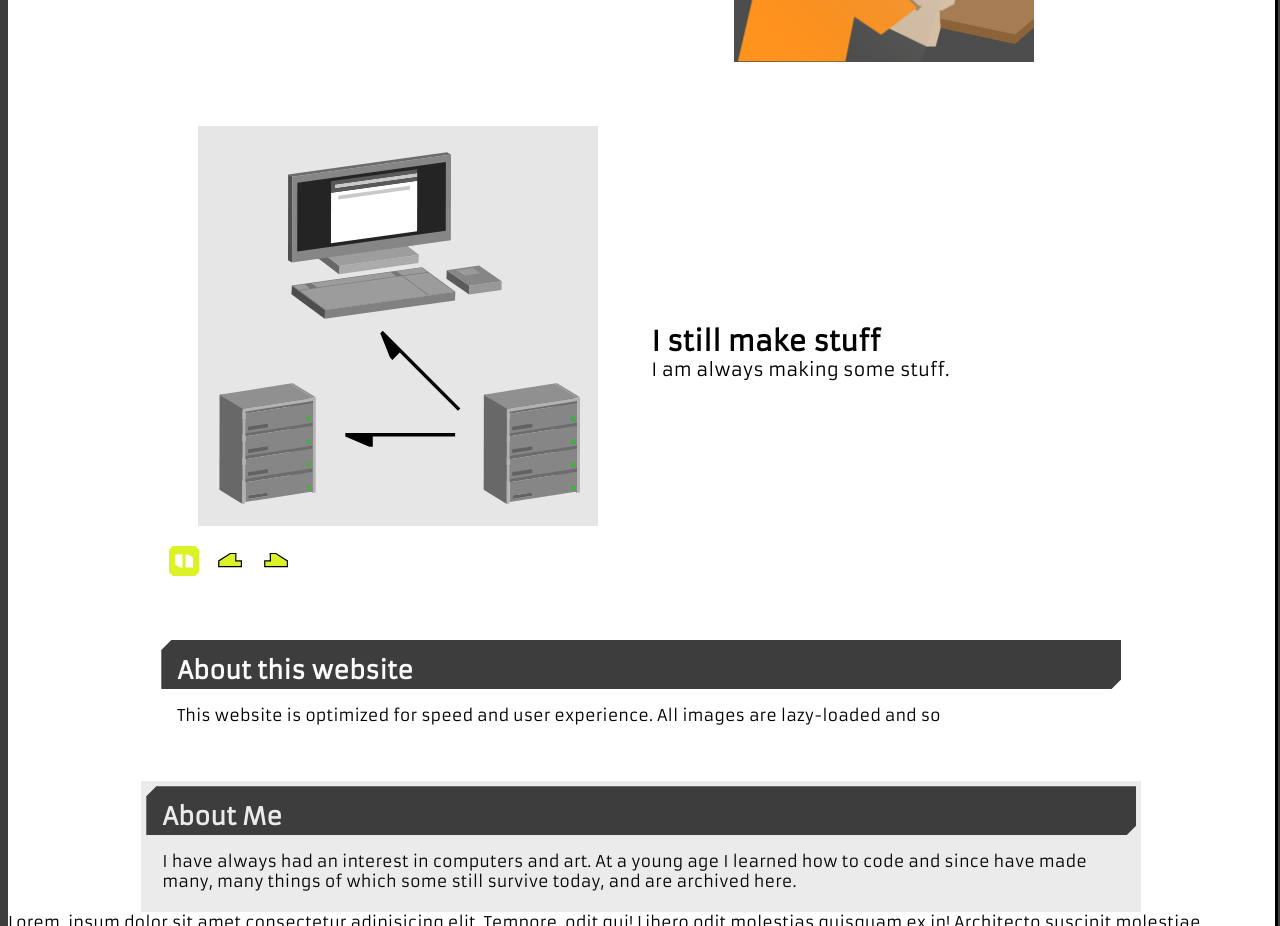
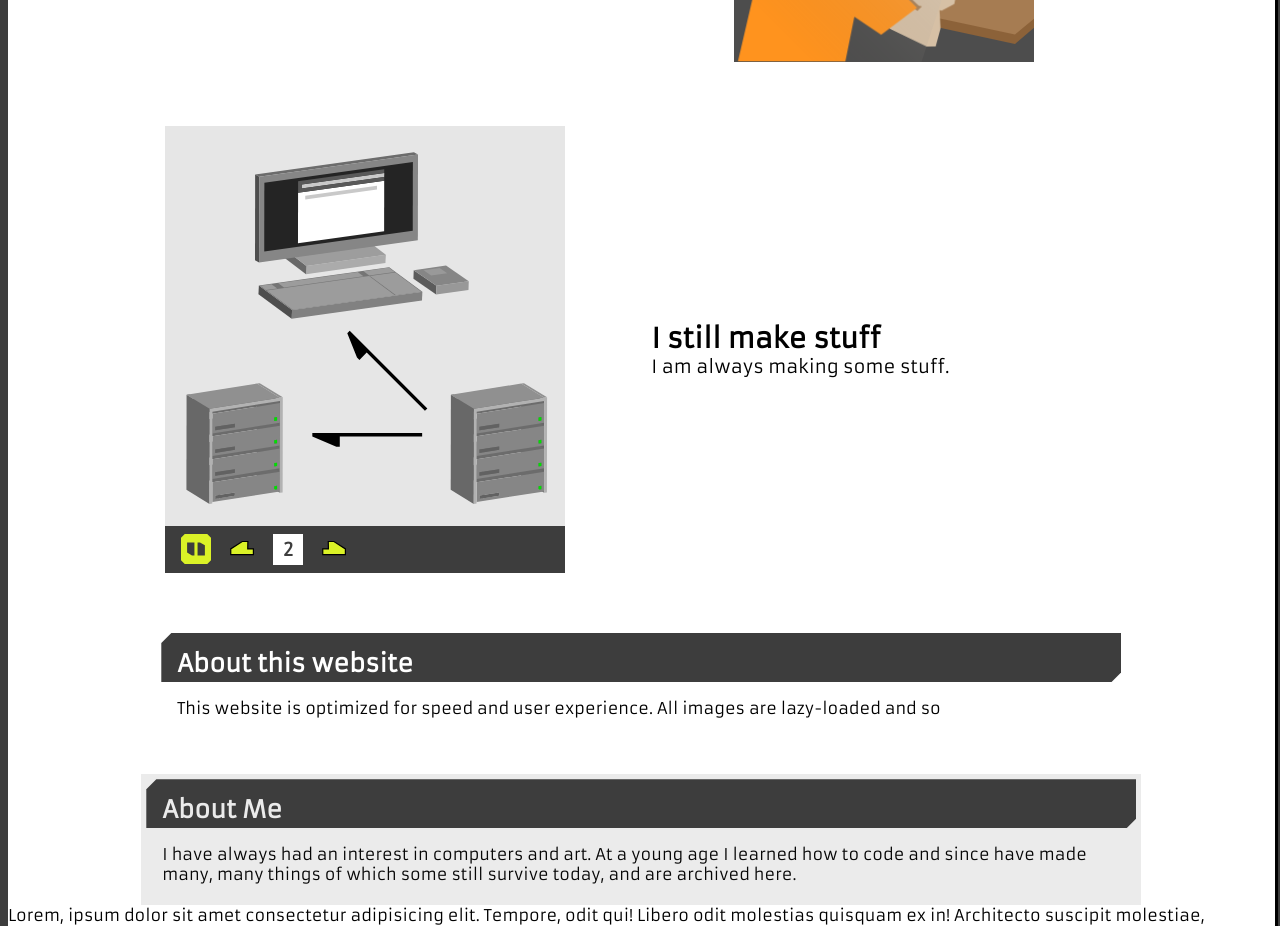
Before and after one commit to ChrisJackem/port_app, a Next.js app: page /about in a window 1280 px wide. Shown: the part 900-1826 px from the top of the page. Built offline with nearby package versions, Linux system fonts and the light colour scheme; a web font is replaced by a local one.

Commit message:
Scematic animation 2

```diff
--- a/src/components/animations/schem/schem.module.css
+++ b/src/components/animations/schem/schem.module.css
@@ -1,23 +1,33 @@
-
+.main_container{
+    gap: 0px;
+    /* align-items: center; */
+    justify-content: center;
+    width: 400px;
+}
 
 .button_container{
-    padding: 0.25rem;
-
+    padding: 0.5rem 1rem;
+    background-color: var(--background);
 }
 
 .svg_btn{
     width: 30px;
     height: 30px;
 }
+.frame_display{
+    background-color: var(--foreground);
+    color: var(--background);
+    padding: 0.25rem;
+    width: 30px;
+    font-weight: bolder;
+    text-align: center;
+}
 
-.active{
-    background-color: red;
-}
 .svg_image{
     width: 400px;
     height: 400px;
     overflow: hidden;
-    margin: 0 auto;
+    /* margin: 0 auto; */
 }
 
 .frame_el{
@@ -28,28 +38,12 @@
     opacity: 1;
 }
 
-.frame_scale{
-    /* transform: scale(0.6); */
-    opacity: 0;
-    transition: all 1s ease-out;
-}
-.frame_scale.active{
-    opacity: 1;
-    /* transform: scale(1); */
-}
-
-.scale_r_to_l{
-    transform-origin: top left;
-    transform: scale(0);
-}
-
-.scale_r_to_l.active{
-
-}
-
 @media screen and (max-width: 600px) {
     .svg_image{
         width: 300px;
         height: 300px;
     }
+    .main_container{
+        width: 300px;
+    }
 }
--- a/src/components/animations/schem/schem.tsx
+++ b/src/components/animations/schem/schem.tsx
@@ -47,27 +47,26 @@ const Schem = () => {
     }, [isInView])
 
     return (
-    <div ref={containerRef} className='flex-column'>
-        {/* <p>{frame}</p> */}
+    <div ref={containerRef} className={`flex-column ${styles.main_container}`}>
         <SchemSvg frame={frame}/>
+
         <div className={`flex ${styles.button_container}`}>
             <SvgBtn
                 className={styles.svg_btn}
                 type={ isPlaying ? 'pause' : 'play' }
                 onClick={ isPlaying ? killTimer : startTimer }
             />
-
             <SvgBtn
                 className={styles.svg_btn}
                 type={'prev'}
                 onClick={handlePrev}
             />
+            <p className={styles.frame_display}>{frame}</p>
             <SvgBtn
                 className={styles.svg_btn}
                 type={'next'}
                 onClick={handleNext}
             />
-
         </div>
     </div>
     )
```
